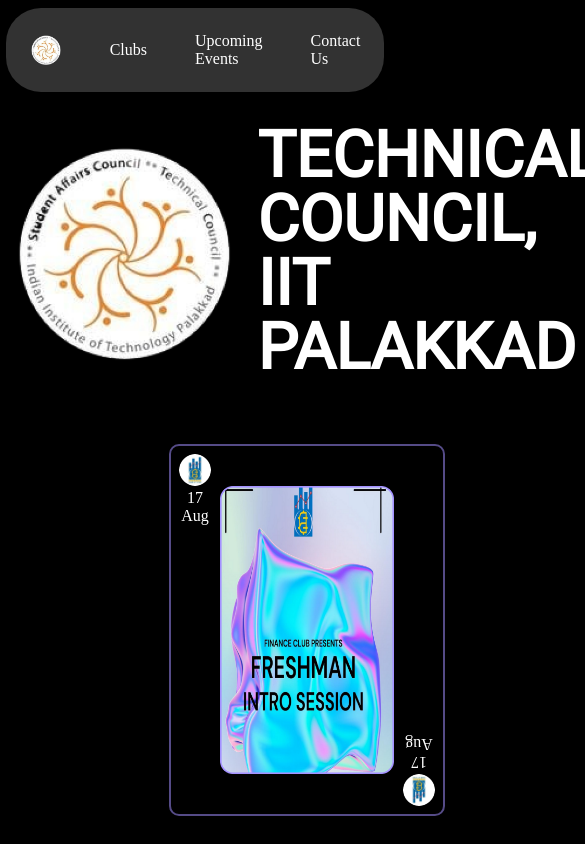
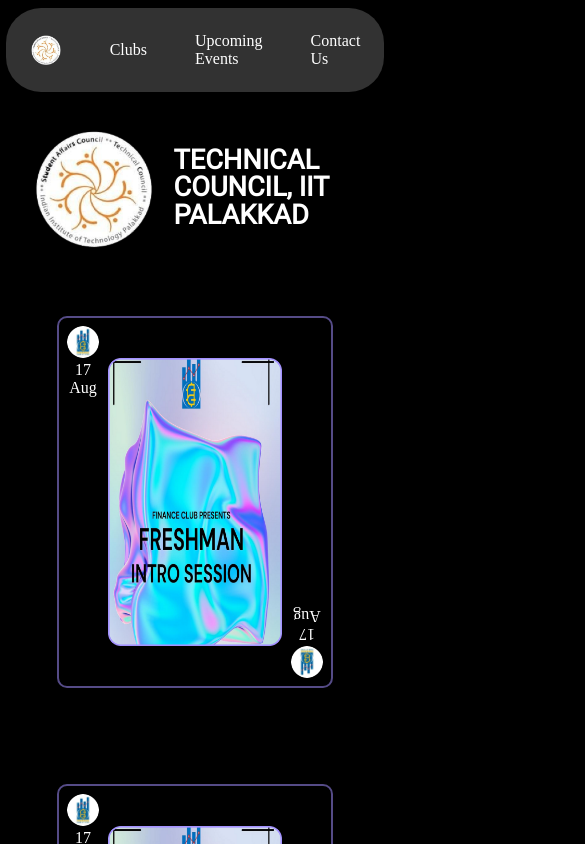
Before and after one commit to hemant030406/tech_council-iitpkd, a SvelteKit app: page / in a window 390 px wide. Shown: the top 844 px of the page, 585 px wide, since content can reach past the window. Built offline with nearby package versions, Linux system fonts and the light colour scheme.

Commit message:
responsiveness added

```diff
--- a/src/lib/components/Nav.svelte
+++ b/src/lib/components/Nav.svelte
@@ -14,8 +14,10 @@
     };
     onMount(() => {
         let url = window.location.pathname.slice(1);
-        let ele = document.querySelector(`.${url}`) as HTMLElement;
-        ele.style.backgroundColor = "#3199c0";
+        if(url){
+            let ele = document.querySelector(`.${url}`) as HTMLElement;
+            ele.style.backgroundColor = "#3199c0";
+        }
     });
 </script>
 
--- a/src/routes/+page.svelte
+++ b/src/routes/+page.svelte
@@ -87,4 +87,25 @@
 		width: 60%;
 		font-family: "Roboto";
 	}
+
+	@media (max-width: 650px){
+		h1{
+			font-size: 250%;
+			width: 50%;
+		}
+		.logo{
+			width: 10rem;
+			height: 10rem;
+		}
+	}
+	@media (max-width: 500px){
+		h1{
+			font-size: 170%;
+			width: 50%;
+		}
+		.logo{
+			width: 8rem;
+			height: 8rem;
+		}
+	}
 </style>
```
